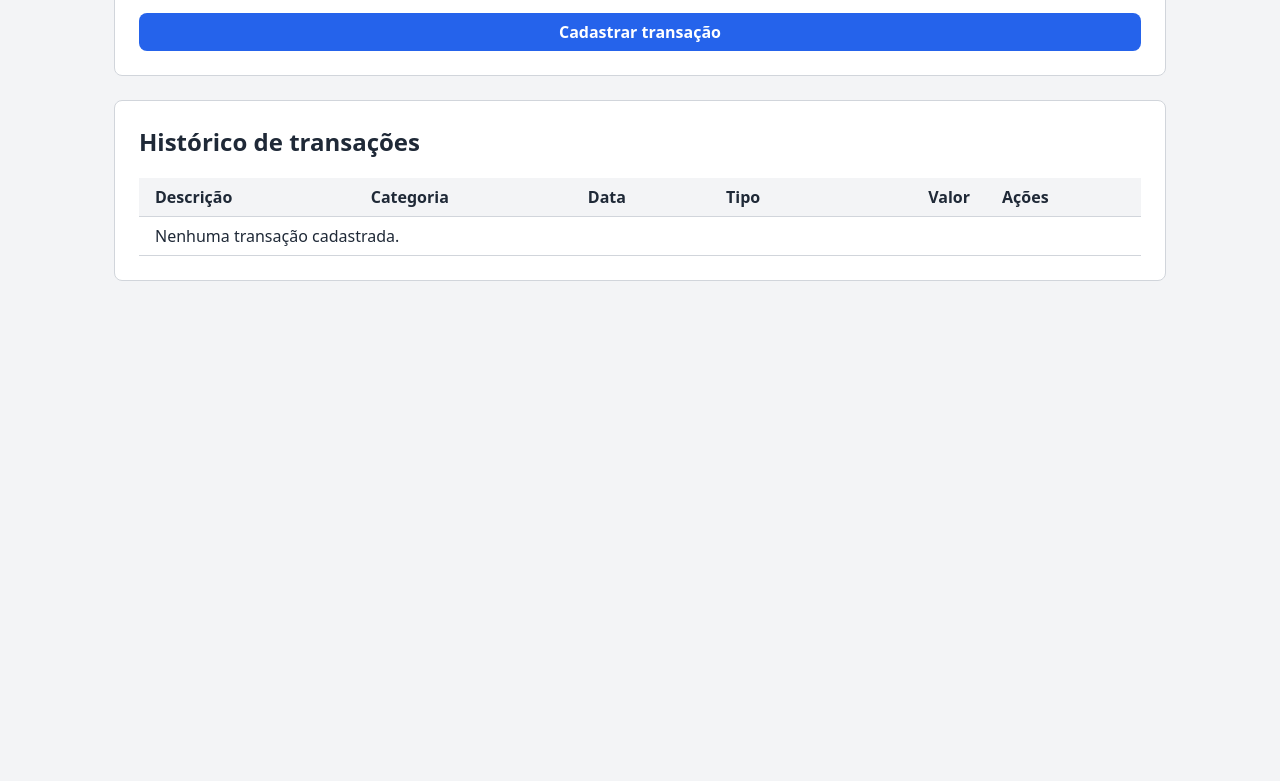
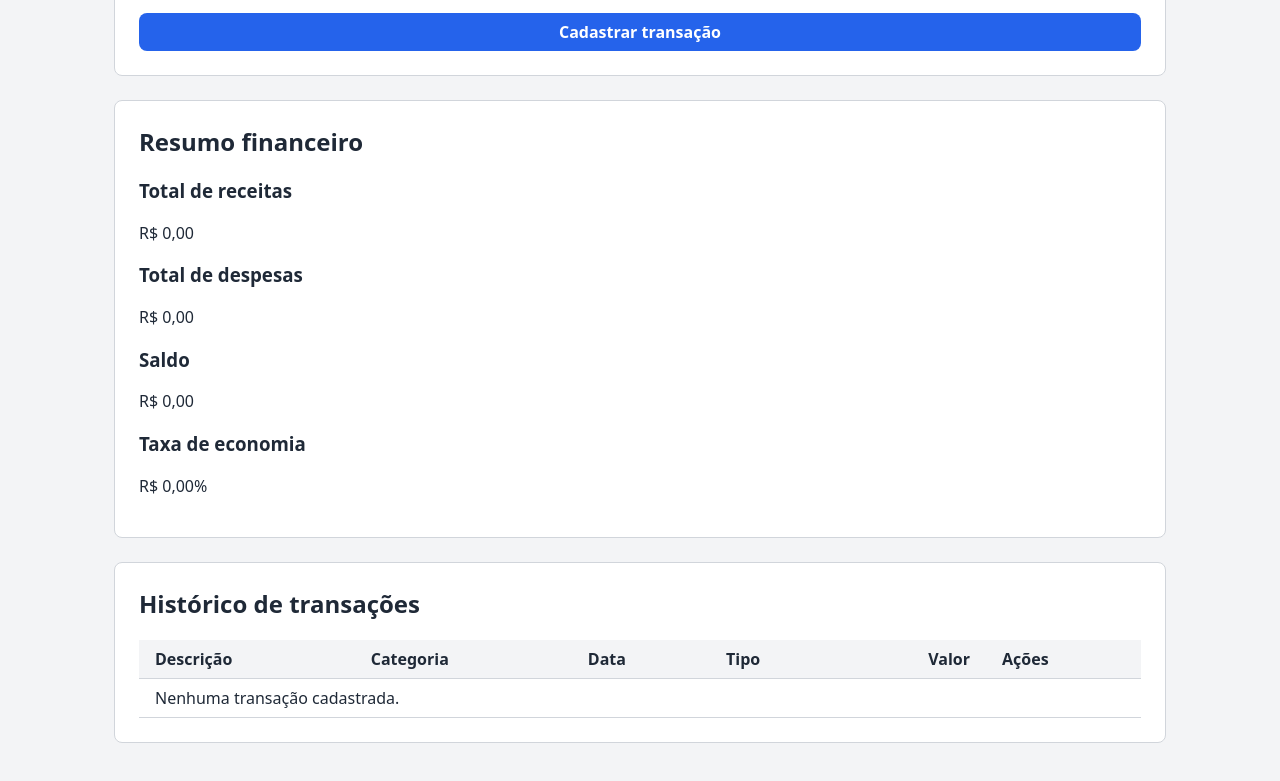
Before and after one commit to Samuel-Tavares/SCF---Controle-Financeiro, a plain HTML site: page index.html in a window 1280 px wide. Shown: the part 944-1725 px from the top of the page. Before the commit the page ends 1273 px from the top, so only its background shows below. Drawn offline with Linux system fonts and the light colour scheme.

Commit message:
feat: add estrutura do resumo ao HTML

```diff
--- a/index.html
+++ b/index.html
@@ -83,6 +83,32 @@
             </form>
         </section>
 
+        <section id="resumo-financeiro">
+            <h2>Resumo financeiro</h2>
+
+            <div class="resumo-cards">
+                <article class="resumo-card">
+                    <h3>Total de receitas</h3>
+                    <p id="total-receitas">R$ 0,00</p>
+                </article>
+
+                <article class="resumo-card">
+                    <h3>Total de despesas</h3>
+                    <p id="total-despesas">R$ 0,00</p>
+                </article>
+
+                <article class="resumo-card">
+                    <h3>Saldo</h3>
+                    <p id="saldo">R$ 0,00</p>
+                </article>
+
+                <article class="resumo-card">
+                    <h3>Taxa de economia</h3>
+                    <p id="taxa-economia">R$ 0,00%</p>
+                </article>
+            </div>
+        </section>
+
         <section id="historico-transacoes">
             <h2>Histórico de transações</h2>
 
```
